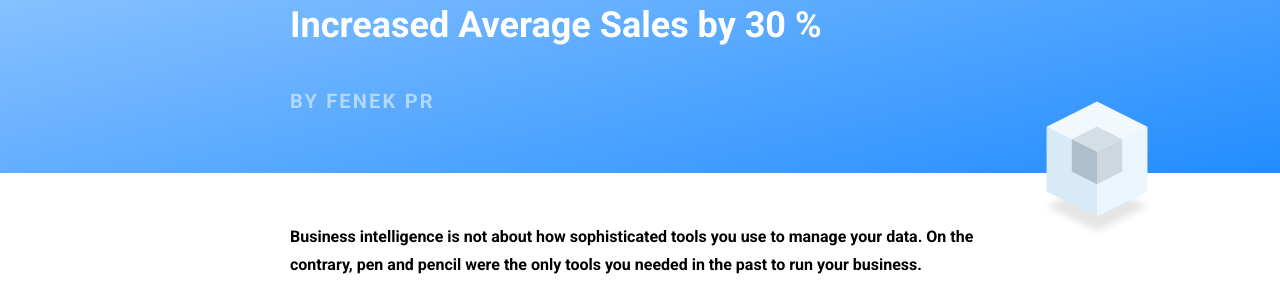
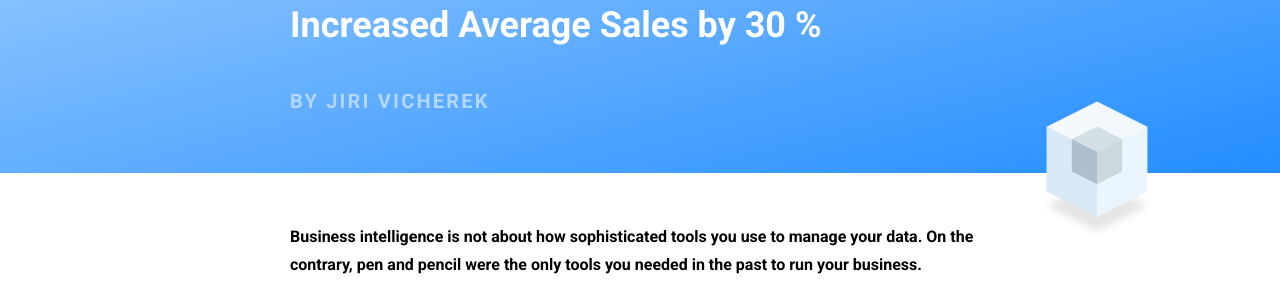
Before and after one commit to keboola/website, a Jekyll site: the page built from _customer-stories/shop-assistants-using-big-data-increased-average-sales-by-30.md, in a window 1280 px wide and 900 px high. Shown: the part 267-550 px from the top of the window. Built offline with Jekyll 4.4.1, drawn with Linux system fonts in a browser that asks for light colours; nearby versions of some CDN libraries.

Commit message:
Update from Forestry.io Martin Karasek updated _customer-stories/hello-bank.md Martin Karasek updated _customer-stories/shop-assistants-using-big-data-increased-average-sales-by-30.md

```diff
--- a/_customer-stories/shop-assistants-using-big-data-increased-average-sales-by-30.md
+++ b/_customer-stories/shop-assistants-using-big-data-increased-average-sales-by-30.md
@@ -2,7 +2,7 @@
 title: 'McPen: Shop Assistants Using Big Data Increased Average Sales by 30 %'
 layout: post-case-study
 date: 2018-11-29 10:47:26 +0000
-author: Fenek PR
+author: Jiri Vicherek
 background-image: ''
 logo: "/uploads/mcPen_logo.jpg"
 
```
Also changed, not shown: _customer-stories/hello-bank.md (+1 -1 lines), .forestry/front_matter/templates/post-case-study.yml.
